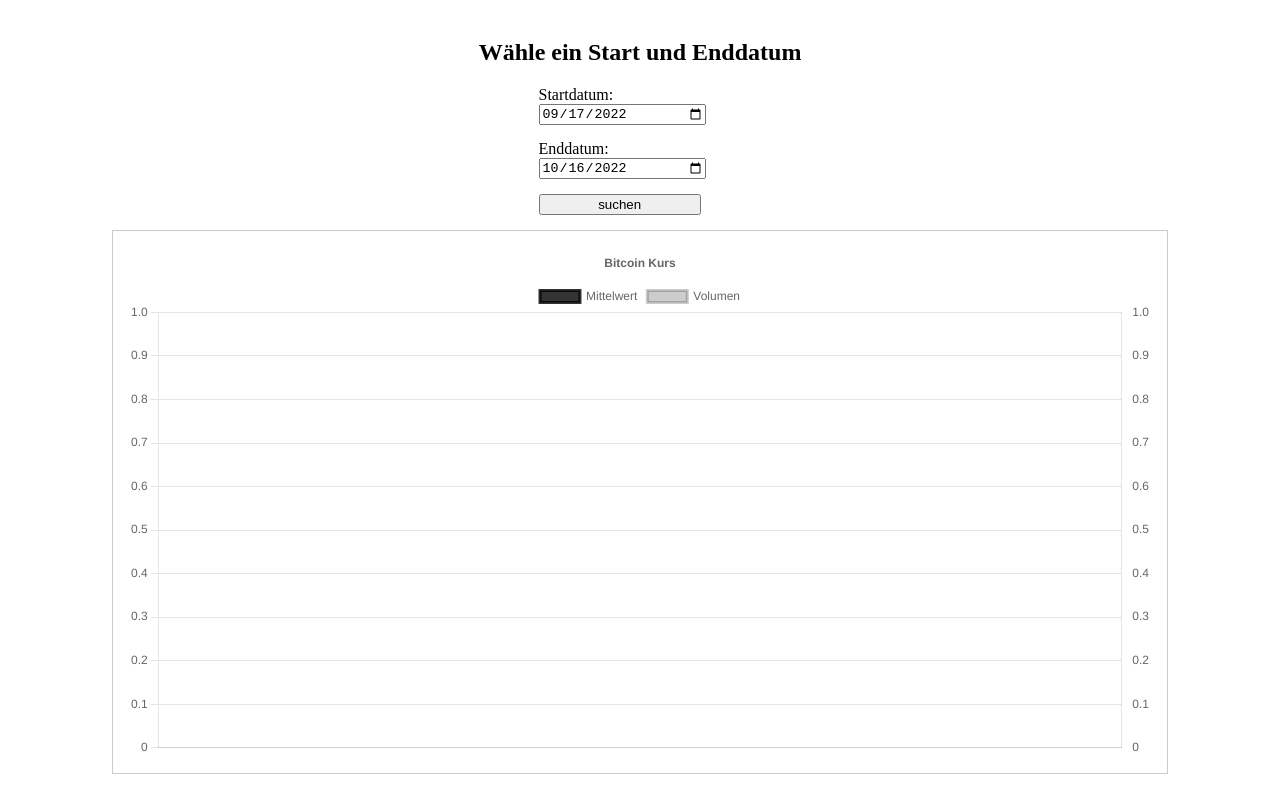
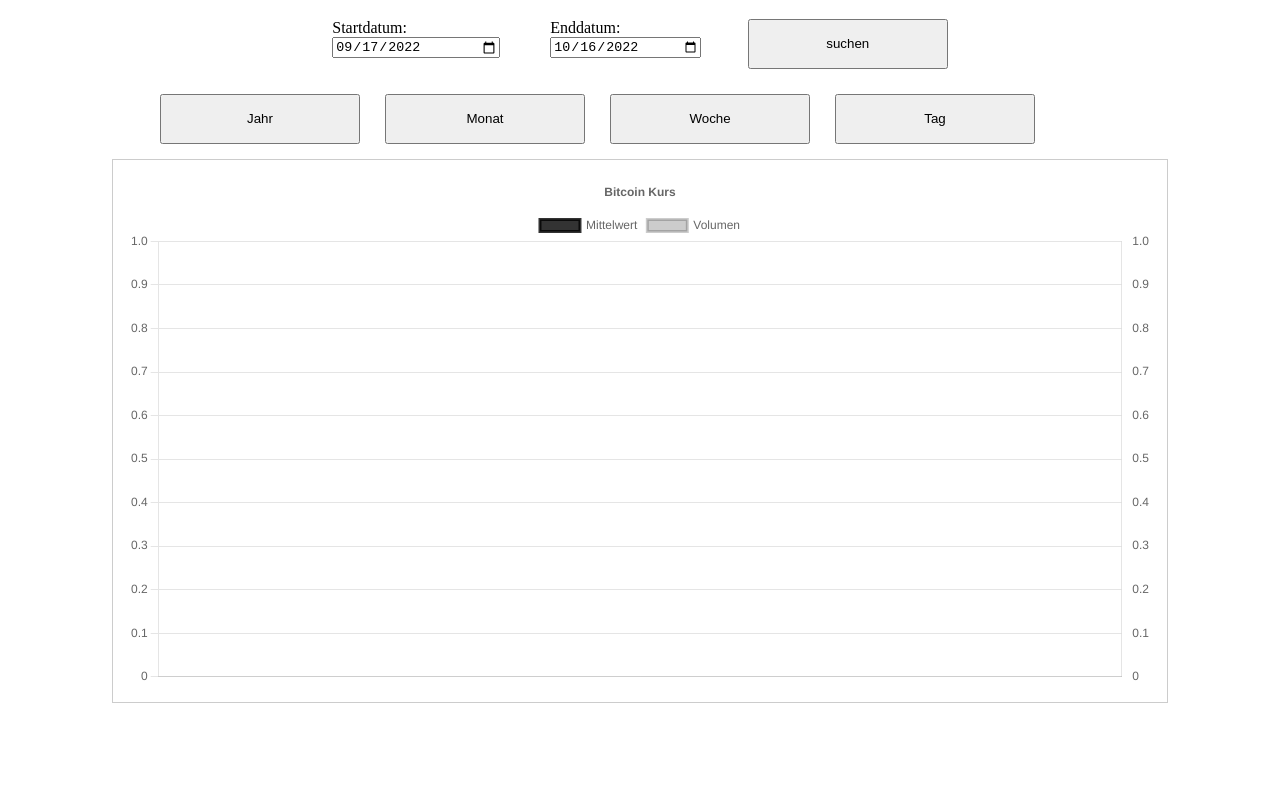
Before and after one commit to mmgdevelopment/bitcoinchart, a plain HTML site: page index.html in a window 1280 px wide. Shown: the part 61-850 px from the top of the page. After the commit the page ends 800 px from the top, so only its background shows below. Drawn offline with nearby package versions, Linux system fonts and the light colour scheme; no server answers.

Commit message:
buttons introduced

```diff
--- a/index.html
+++ b/index.html
@@ -15,7 +15,6 @@
 <body onload="init()">
     <h1>Bitcoin Chart</h1>
     <div class="container">
-        <h2>Wähle ein Start und Enddatum</h2>
         <div class="inputContainer">
             <div class="input">
                 <span>Startdatum:</span>
@@ -27,12 +26,17 @@
             </div>
             <button onclick="fetchData()">suchen</button>
         </div>
-
+        <div class="buttonContainer">
+            <button onclick="getData(365)" id="year">Jahr</button>
+            <button onclick="getData(30)" id="month">Monat</button>
+            <button onclick="getData(7)" id="week">Woche</button>
+            <button onclick="getData(2)" id="day">Tag</button>
+        </div>
         <div id="chartContainer">
             <canvas id="myChart"></canvas>
         </div>
+
         <table id="table">
-
         </table>
     </div>
 </body>
--- a/script.js
+++ b/script.js
@@ -6,28 +6,38 @@ let myChart;
 const color1 = 'rgba(0,0,0,0.8)'
 const color2 = 'rgba(0,0,0,0.2)'
 
-function getYesterdayDate() {
+// function getYesterdayDate() {
+//     let date = new Date();
+//     date.setDate(date.getDate() - 1);
+//     let yesterday = date.toISOString();
+//     return yesterday.split('T')[0];
+// }
+// function getLastMonthDate() {
+//     let date = new Date();
+//     date.setDate(date.getDate() - 30);
+//     let lastMonth = date.toISOString();
+//     return lastMonth.split('T')[0];
+// }
+function getDate(ofset) {
     let date = new Date();
-    date.setDate(date.getDate() - 1);
-    let yesterday = date.toISOString();
-    return yesterday.split('T')[0];
-}
-function getLastMonthDate() {
-    let date = new Date();
-    date.setDate(date.getDate() - 30);
-    let lastMonth = date.toISOString();
-    return lastMonth.split('T')[0];
+    date.setDate(date.getDate() - ofset);
+    let ofsetDate = date.toISOString();
+    return ofsetDate.split('T')[0];
 }
 
 function setDateFilter() {
-    document.getElementById('endDate').setAttribute('max', getYesterdayDate())
-    document.getElementById('endDate').setAttribute('value', getYesterdayDate())
-    document.getElementById('startDate').setAttribute('value', getLastMonthDate())
+    document.getElementById('endDate').setAttribute('max', getDate(1))
+    document.getElementById('endDate').setAttribute('value', getDate(1))
+    document.getElementById('startDate').setAttribute('value', getDate(30))
+}
 
+function getData(ofset) {
+    document.getElementById('startDate').setAttribute('value', getDate(ofset))
+    document.getElementById('endDate').setAttribute('value', getDate(1))
+    fetchData()
 }
 
 async function fetchData() {
-
     startDate = document.getElementById('startDate').value;
     endDate = document.getElementById('endDate').value;
     let url = `https://data.nasdaq.com/api/v3/datasets/BITFINEX/BTCUSD?start_date=${startDate}&end_date=${endDate}&api_key=${API_KEY}`;
@@ -36,43 +46,14 @@ async function fetchData() {
     render();
 }
 
-function render() {
-    renderHeadline();
-    renderData();
-}
 
 
-function renderHeadline() {
-    let table = document.getElementById('table');
-    table.innerHTML = `
-        <tr id="firstRow">
-        </tr>
-        `
-    for (let i = 0; i < 8; i++) {
-        document.getElementById('firstRow').innerHTML += `
-        <th>
-        ${responseAsJSON.dataset.column_names[i]}
-        </th>
-        `;
-    }
-}
-
-function renderData() {
+function render() {
     myChart.data.labels = [];
     myChart.data.datasets[0].data = [];
-    let table = document.getElementById('table');
     let dataset = responseAsJSON.dataset.data;
     for (let i = 0; i < dataset.length; i++) {
-        table.innerHTML += `<tr id="row${i}" ></tr>`
         let data = dataset[i];
-        let index = i;
-        for (let i = 0; i < data.length; i++) {
-            let row = document.getElementById('row' + index);
-            row.innerHTML += `
-            <td>${data[i]}</td>
-            `;
-
-        }
         myChart.data.labels.push(data[0]);
         myChart.data.datasets[0].data.push(data[3]);
         myChart.data.datasets[1].data.push(data[7]);
@@ -93,12 +74,14 @@ let data = {
             borderColor: color1,
             data: [],
             yAxisID: 'y',
+            pointRadius: 0,
         }, {
             label: 'Volumen',
             backgroundColor: color2,
             borderColor: color2,
             data: [],
             yAxisID: 'y1',
+            pointRadius: 0,
         }]
 
 };
--- a/style.css
+++ b/style.css
@@ -11,7 +11,9 @@ input {
 }
 
 button {
-    width: 80%;
+    height: 50px;
+    width: 200px;
+    cursor: pointer;
 }
 
 .container {
@@ -22,8 +24,8 @@ button {
 
 .inputContainer {
     display: flex;
-    flex-direction: column;
     gap: 15px;
+    width: ;
 }
 
 #chartContainer {
@@ -33,3 +35,10 @@ button {
     margin: 15px;
     padding: 15px;
 }
+
+.buttonContainer {
+    display: flex;
+    width: 75%;
+    gap: 25px;
+    margin-top: 25px;
+}
```
